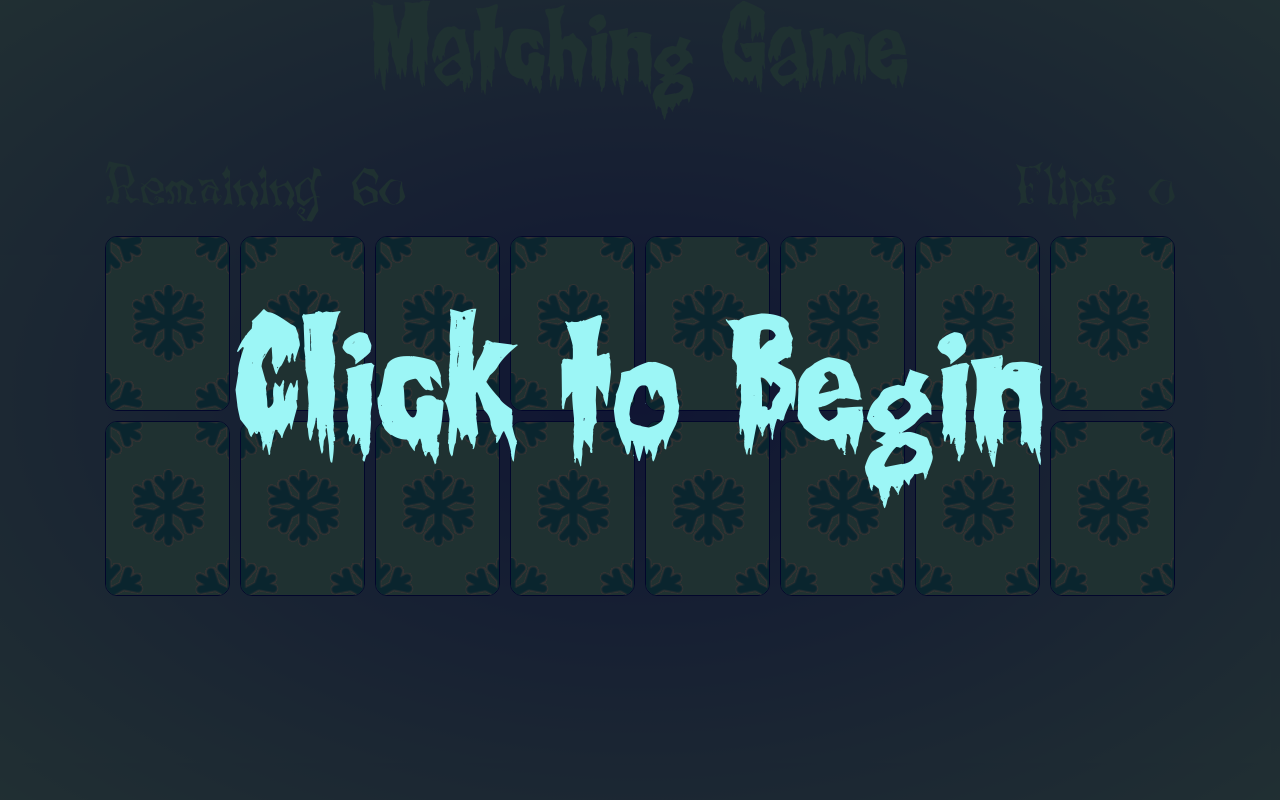
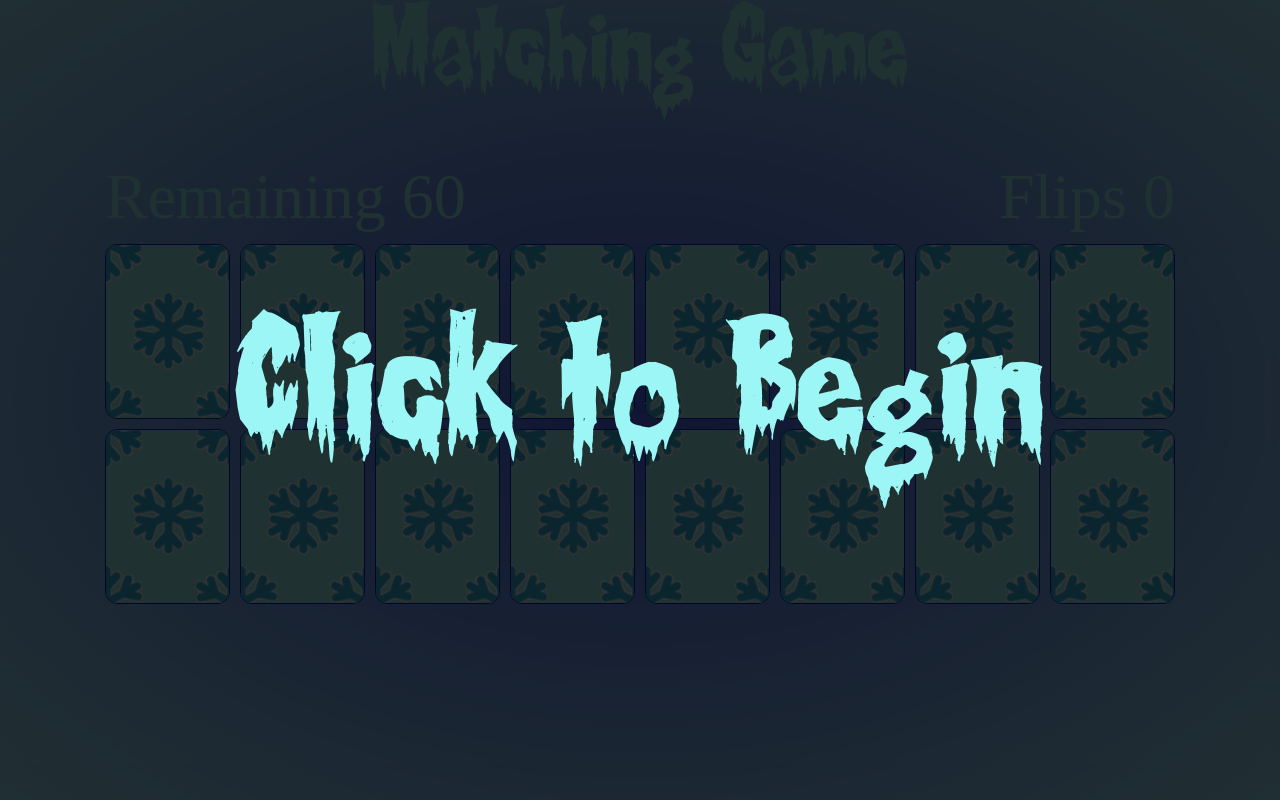
Before and after one commit to pragyandeep1/memory, a PHP site: page / in a window 1280 px wide. Run offline with PHP 8.4, Linux system fonts and the light colour scheme; some web fonts are replaced; grey boxes are pictures that could not be loaded.

Commit message:
Update styles.css

```diff
--- a/styles.css
+++ b/styles.css
@@ -2,12 +2,6 @@
     font-family: "Creepy";
     src: url("./Assets/Fonts/Creepy.woff") format("woff"),
          url("./Assets/Fonts/Creepy.woff2") format("woff2");
-}
-
-@font-face {
-    font-family: "Lunacy";
-    src: url("./Assets/Fonts/Lunacy.woff") format("woff"),
-         url("./Assets/Fonts/Lunacy.woff2") format("woff2");
 }
 
 * {
```
